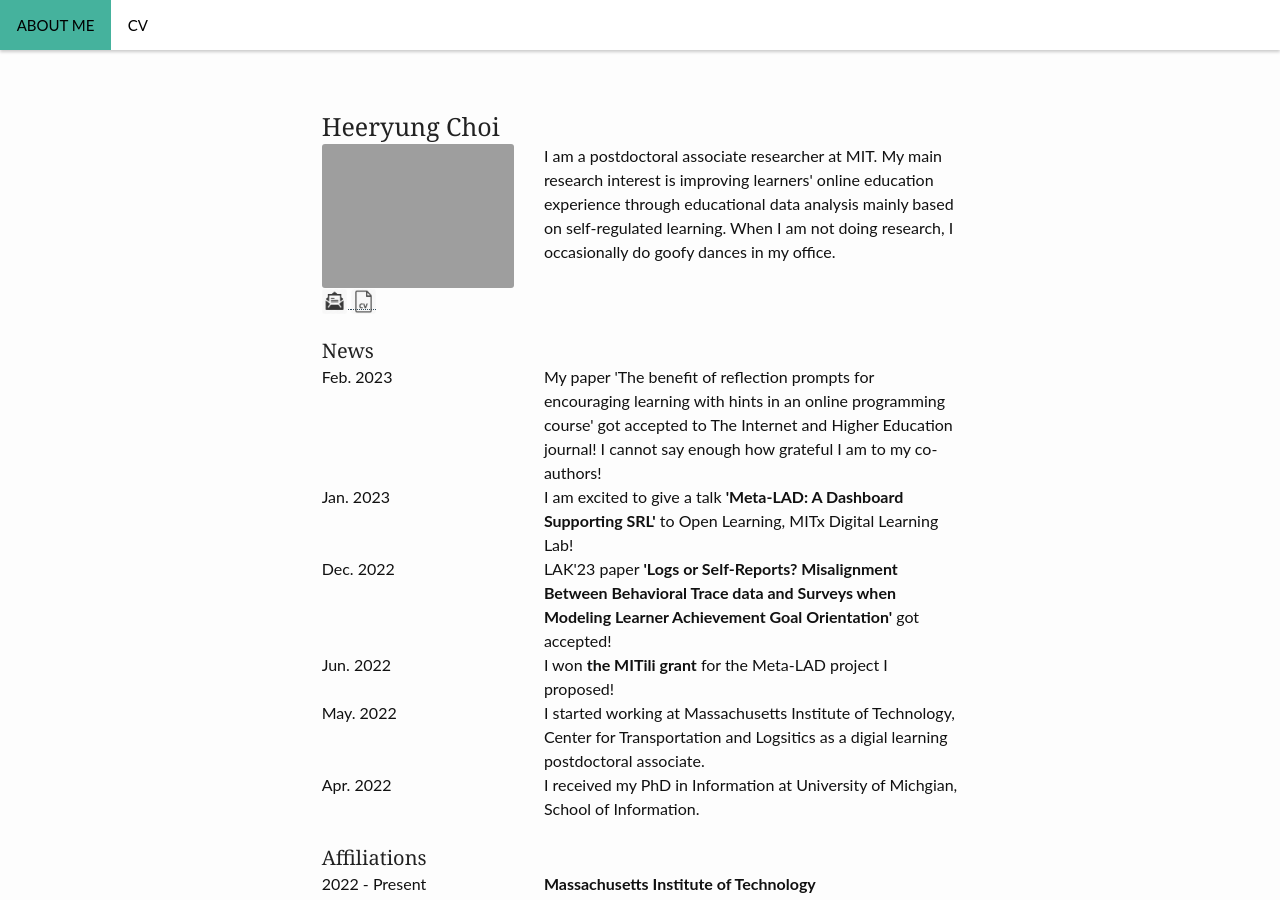
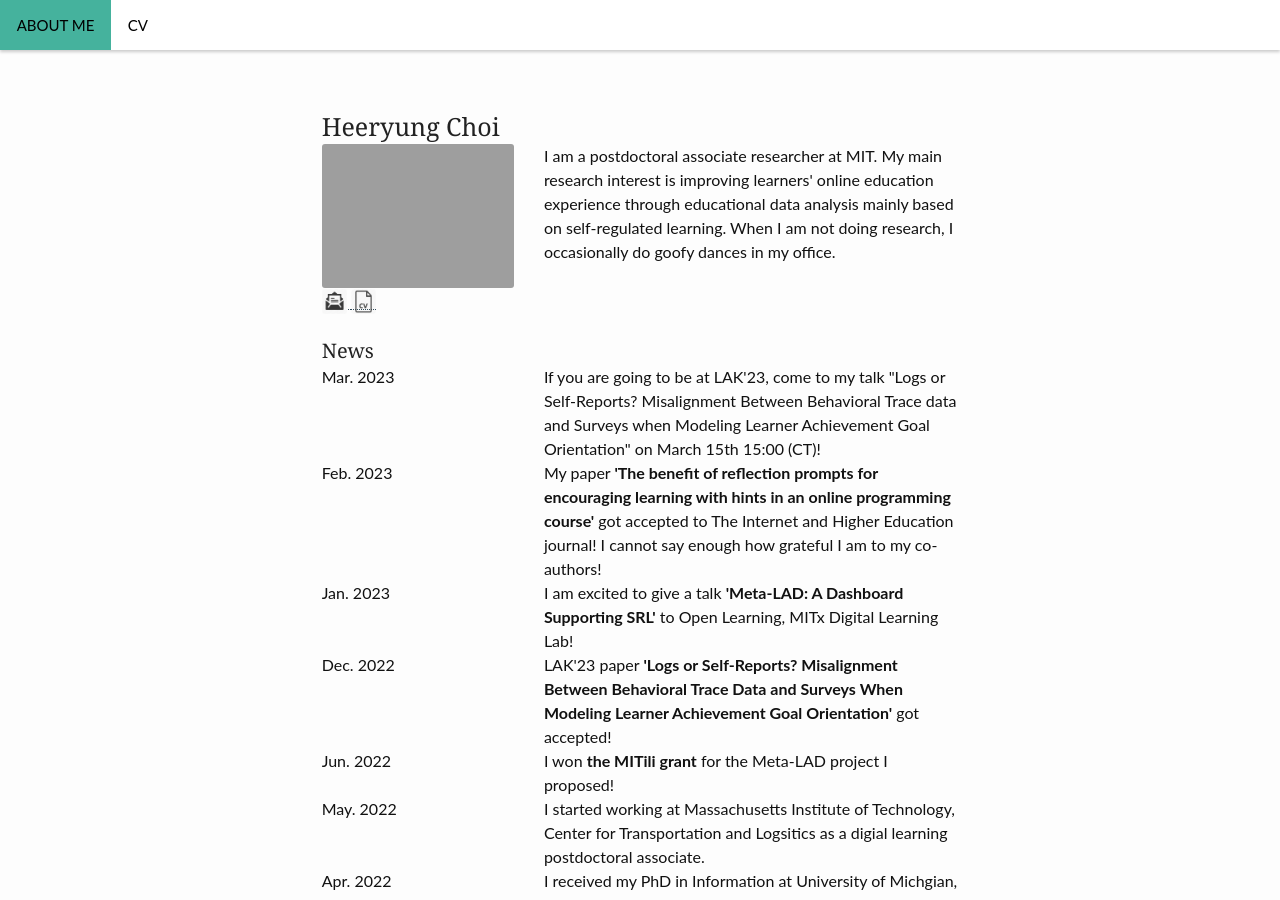
Before and after one commit to heeryung/heeryung.github.com, a Jekyll site: the page built from pages/me.md, in a window 1280 px wide and 900 px high. Built offline with Jekyll 4.4.1, drawn with Linux system fonts in a browser that asks for light colours.

Commit message:
news and CV updated

```diff
--- a/pages/me.md
+++ b/pages/me.md
@@ -33,15 +33,15 @@
 <!--    </div>-->
 <!---->
 <!---->
-<!--    <div class = "row">-->
-<!--    <div class="medium-4 columns"> Mar. 2023 </div>-->
-<!--        <div class="medium-8 columns"> If you are going to be at LAK'23, come to my talk "Logs or Self-Reports? Misalignment Between Behavioral Trace data and Surveys when Modeling Learner Achievement Goal Orientation" on March 15th 15:00 (CT)!-->
-<!--        </div>-->
-<!--    </div>-->
+    <div class = "row">
+    <div class="medium-4 columns"> Mar. 2023 </div>
+        <div class="medium-8 columns"> If you are going to be at LAK'23, come to my talk "Logs or Self-Reports? Misalignment Between Behavioral Trace data and Surveys when Modeling Learner Achievement Goal Orientation" on March 15th 15:00 (CT)!
+        </div>
+    </div>
 
     <div class = "row">
     <div class="medium-4 columns"> Feb. 2023 </div>
-        <div class="medium-8 columns"> My paper 'The benefit of reflection prompts for encouraging learning with hints in an online programming course' got accepted to The Internet and Higher Education journal! I cannot say enough how grateful I am to my co-authors!
+        <div class="medium-8 columns"> My paper <b>'The benefit of reflection prompts for encouraging learning with hints in an online programming course'</b> got accepted to The Internet and Higher Education journal! I cannot say enough how grateful I am to my co-authors!
         </div>
     </div>
 
@@ -53,7 +53,7 @@
 
     <div class = "row">
     <div class="medium-4 columns"> Dec. 2022 </div>
-        <div class="medium-8 columns"> LAK'23 paper <b>'Logs or Self-Reports? Misalignment Between Behavioral Trace data and Surveys when Modeling Learner Achievement Goal Orientation'</b> got accepted! </div>
+        <div class="medium-8 columns"> LAK'23 paper <b>'Logs or Self-Reports? Misalignment Between Behavioral Trace Data and Surveys When Modeling Learner Achievement Goal Orientation'</b> got accepted! </div>
     </div>
 
 
```
Also changed, not shown: 1 other file.
